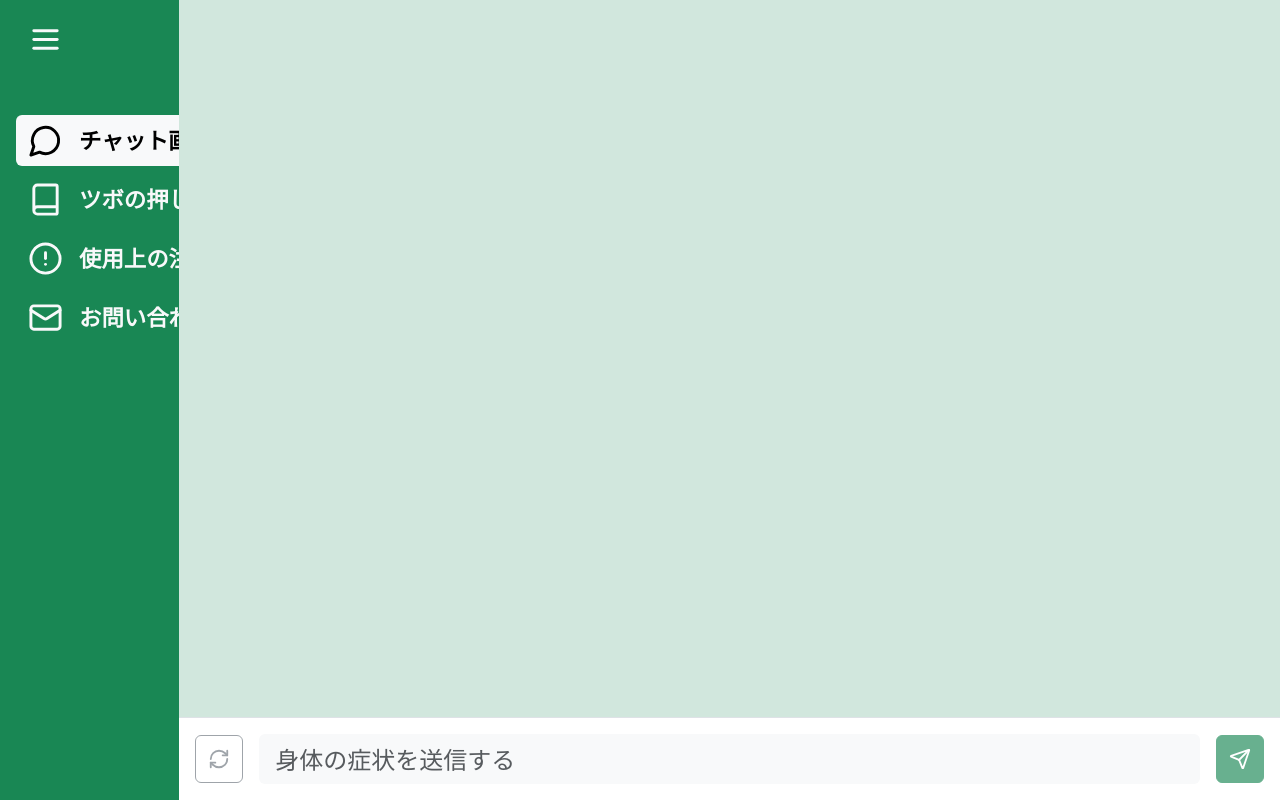
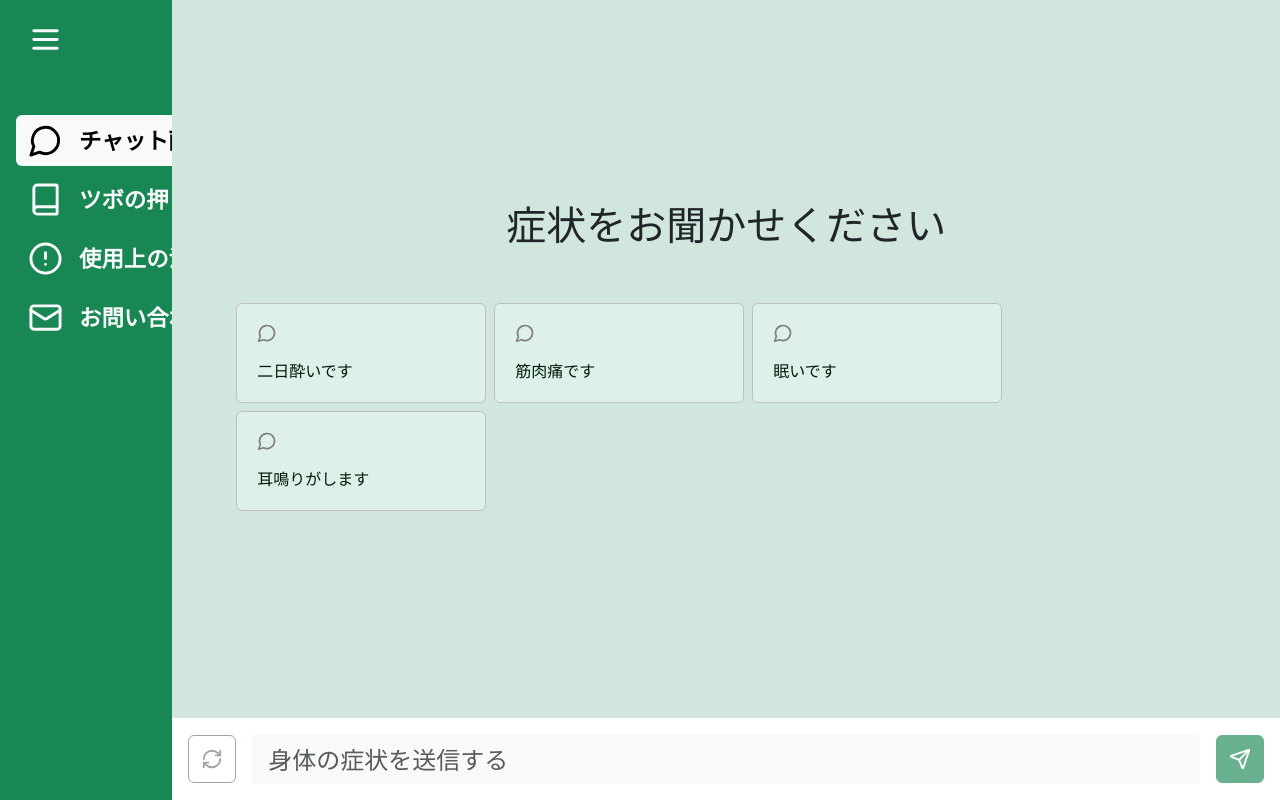
Before and after one commit to minminseo/Tsubo-frontend, a React (Create React App) app: page / in a window 1280 px wide. Built offline with nearby package versions, Linux system fonts and the light colour scheme; the HTML template or start-up script is replaced by a standard one.

Commit message:
症状の質問サンプル提示機能実装

```diff
--- a/public/index.html
+++ b/public/index.html
@@ -24,7 +24,8 @@
       work correctly both with client-side routing and a non-root public URL.
       Learn how to configure a non-root public URL by running `npm run build`.
     -->
-    <title>React App</title>
+    <title>Tsubo</title>
+    <link href="https://fonts.googleapis.com/css2?family=Noto+Serif+JP:wght@200..900&display=swap" rel="stylesheet"> <!-- Googleフォント -->
   </head>
   <body>
     <noscript>You need to enable JavaScript to run this app.</noscript>
--- a/src/components/Chat.tsx
+++ b/src/components/Chat.tsx
@@ -1,7 +1,8 @@
 import React, { useState, useRef, useEffect } from 'react';
-import { Send, RefreshCw } from 'lucide-react';
+import { Send, RefreshCw, MessageCircle } from 'lucide-react';
 import ResetChat from './ResetChat';
 import axios from 'axios';
+import { symptomsSample, shuffleAndSelectSymptoms } from './SymptomSample';
 
 interface Message {
     text: string;
@@ -13,6 +14,16 @@ const Chat = () => {
     const [input, setInput] = useState('');
     const messagesEndRef = useRef<HTMLDivElement>(null);
     const [showResetModal, setShowResetModal] = useState(false);
+    const [buttonTexts, setButtonTexts] = useState<string[]>([]);
+
+    useEffect(() => {
+        setButtonTexts(shuffleAndSelectSymptoms(symptomsSample, 4));
+        console.log('確認');
+    }, []);
+
+    const reshuffleButtonTexts = () => {
+        setButtonTexts(shuffleAndSelectSymptoms(symptomsSample, 4));
+    };
 
     // messageが変わったらメッセージの終わりにスクロールさせる処理
     useEffect(() => {
@@ -24,14 +35,13 @@ const Chat = () => {
     この関数内でhandleSendが実行された時の処理。
     inputが空でなければmessagesに新しいメッセージを追加し、バックエンドにinputを送信して返事を受け取る。
     */
-    const handleSend = async () => {
-        if (input.trim()) { // trimで余計な空白を削除
-            setMessages(prev => [...prev, { text: input, isUser: true }]); // isUserをtrueにすることでユーザーのメッセージとして表示
+    const handleSend = async (message: string) => {
+        if (message.trim()) { // trimで余計な空白を削除
+            setMessages(prev => [...prev, { text: message, isUser: true }]); // isUserをtrueにすることでユーザーのメッセージとして表示
             setInput(''); // メッセージを送信したら入力フォームを空にする
 
             try {
-                const response = await axios.post('http://127.0.0.1:8080/process_message', { message: input });  // エンドポイントをprocess_messageに設定
-
+                const response = await axios.post('http://127.0.0.1:8080/process_message', { message });  // エンドポイントをprocess_messageに設定
                 setMessages(prev => [...prev, { text: response.data.response, isUser: false }]);  // バックエンドからの返事のisUserをfalseにすることで返事のメッセージとして表示
             } catch (error) {
                 console.error('Error:', error);
@@ -44,25 +54,48 @@ const Chat = () => {
     const handleKeyPress = (e: React.KeyboardEvent<HTMLInputElement>) => {
         if (e.key === 'Enter') {
             e.preventDefault();
-            handleSend();
+            handleSend(input);
         }
     };
-
 
     return (
         <> {/* d-flexで flexboxを使い、flex-columnで縦方向に要素を並べる。 */}
             <div className="d-flex flex-column h-100">
                 {/* ここから会話の表示部分 */}
                 <div className="flex-grow-1 overflow-auto p-5 bg-success-subtle">
-                    <div className="container" style={{ maxWidth: '1500px' }}>
+                    {/* 配列messagesの要素数(メッセージ数)が0の時と0以外の時でブロックを分ける。他に良い書き方があるか調べる。 */}
+                    {messages.length === 0 ? (
+                        <div className="d-flex container align-items-center justify-content-center flex-column h-100">
+                            <div className="display-6 mb-5" style={{ fontFamily: "'Noto Serif JP', serif" }}>
+                                症状をお聞かせください
+                            </div>
                             <div>
-                            {messages.map((message, index) => (
+                                {buttonTexts.map((text, index) => (
+                                    <button
+                                        key={index}
+                                        className="btn m-1"
+                                        style={{ border: '1px solid #c0c0c0', backgroundColor: '#ddf1e8', height: '100px', width: '250px' }}
+                                        onClick={() => handleSend(text)}
+                                    >
+                                        <div className="d-flex justify-content-start mb-3 ms-2" style={{ color: 'gray' }}>
+                                            <MessageCircle size={20} />
+                                        </div>
+                                        <div className="d-flex justify-content-start ms-2 fs-6" style={{ color: '#001d0b' }}>
+                                            {text}
+                                        </div>
+                                    </button>
+                                ))}
+                            </div>
+                        </div>
+                    ) : (
+                        messages.map((message, index) => (
                             /* 配列messageをループ処理して1列ずつ要素(メッセージ)を表示するためのコンテナを表示していく。
                             message.isUserが
                             trueなら右端(justjify-content-end)に要素を表示して、
                             falseなら左端(justify-content-start)に要素表示することで、
                             ユーザーのメッセージと返事のメッセージを区別できるようにする。
                             */
+                            <div className="container" style={{ maxWidth: '1500px' }}>
                                 <div key={index} className={`d-flex ${message.isUser ? 'justify-content-end' : 'justify-content-start'} mb-5`}>
                                     <div
                                         /* メッセージの見た目を定義。
@@ -80,12 +113,13 @@ const Chat = () => {
                                         {message.text}
                                     </div>
                                 </div>
-                            ))}
+                            </div>
+                        ))
+                    )}
                     <div ref={messagesEndRef} /> {/* 送信と同時に自動で最後のメッセージまでスクロールする */}
                 </div>
-                    </div>
-                </div>
                 {/* ここまで会話の表示部分 */}
+
 
                 {/* ここから入力部分 */}
                 <div className="p-3 bg-white border-top">
@@ -123,7 +157,7 @@ const Chat = () => {
                         <button
                             className="btn btn-success d-flex justify-content-center align-items-center"
                             style={{ height: '3rem', width: '3rem', flexShrink: 0 }}
-                            onClick={handleSend}
+                            onClick={() => handleSend(input)}
                             disabled={!input.trim()} // 入力フォームが空の時は送信ボタンを無効化
                         >
                             <Send size={24} />
@@ -139,6 +173,7 @@ const Chat = () => {
                 setShowResetModal={setShowResetModal} // 関数setShowResetModalをsetShowResetModalに渡してPropsとしてResetChat.tsxに渡す(モーダルウィンドウの表示状態を更新するための関数を渡している)
                 setMessages={setMessages}
                 setInput={setInput}
+                reshuffleButtonTexts={reshuffleButtonTexts}
             />
         </>
     );
--- a/src/components/ResetChat.tsx
+++ b/src/components/ResetChat.tsx
@@ -6,13 +6,15 @@ interface Props {
     setShowResetModal: (value: boolean) => void;
     setMessages: (value: []) => void;
     setInput: (value: string) => void;
+    reshuffleButtonTexts: () => void;
 }
 
-const ResetChat = ({ showResetModal, setShowResetModal, setMessages, setInput }: Props) => {
+const ResetChat = ({ showResetModal, setShowResetModal, setMessages, setInput, reshuffleButtonTexts }: Props) => {
 
     const handleReset = () => {
         setMessages([]);
         setInput('');
+        reshuffleButtonTexts();
         setShowResetModal(false);
     };
 
--- /dev/null
+++ b/src/components/SymptomSample.tsx
@@ -0,0 +1,28 @@
+
+export const symptomsSample = [
+    "頭が痛いです",
+    "お腹が痛いです",
+    "筋肉痛です",
+    "眠いです",
+    "目が疲れています",
+    "肩がこっています",
+    "腰が痛いです",
+    "胃が痛いです",
+    "風邪気味です",
+    "ストレスがたまっています",
+    "便秘気味です",
+    "口内炎があります",
+    "ひざが痛いです",
+    "二日酔いです",
+    "手が冷えています",
+    "足がむくんでいます",
+    "耳鳴りがします",
+    "生理痛があります",
+    "鼻水が止まりません",
+    "肌がかゆいです"
+];
+
+export const shuffleAndSelectSymptoms = (symptomsSample: string[], count: number): string[] => {
+    const shuffled = [...symptomsSample].sort(() => 0.5 - Math.random());
+    return shuffled.slice(0, count);
+};
```
Also changed, not shown: public/manifest.json (added), 1 other file (tests, documents, lock files or other folders). Lines whose indentation alone changed are shown as unchanged.
